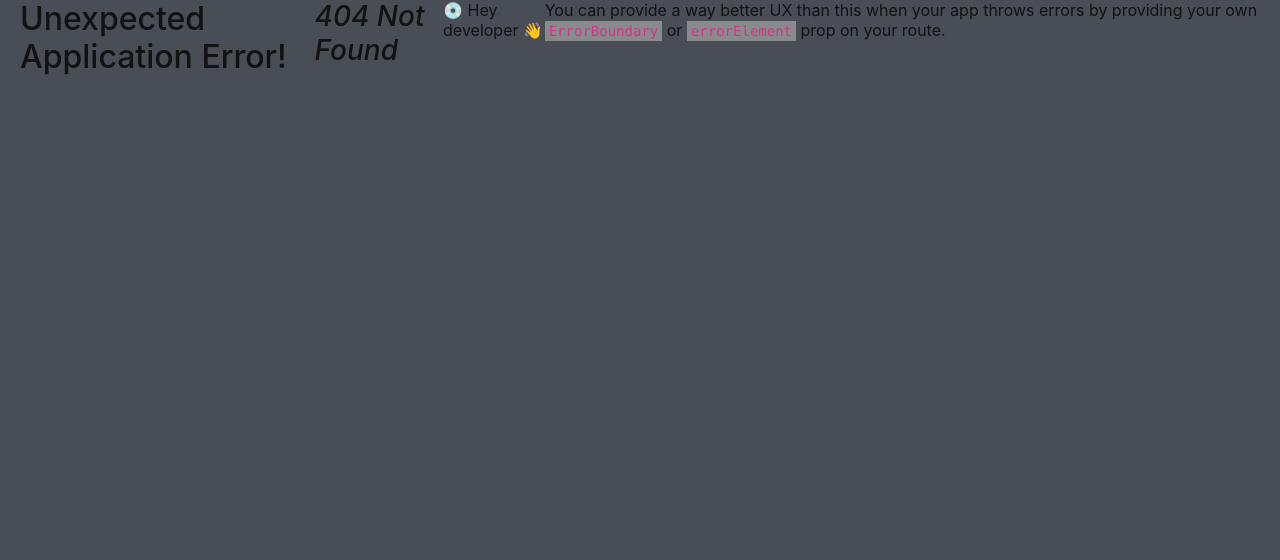
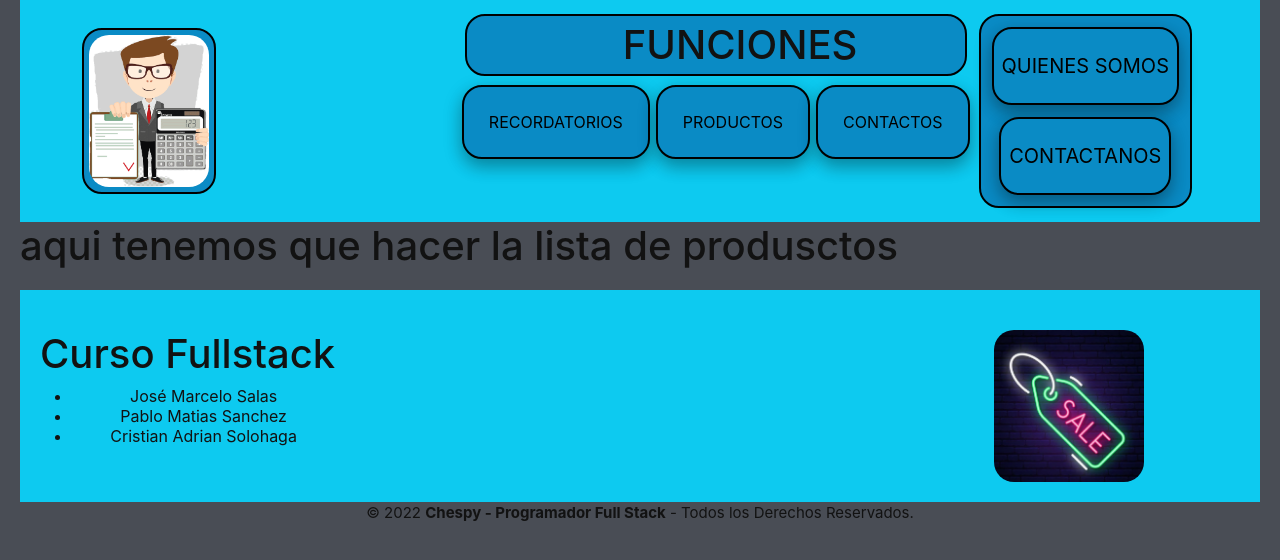
Before and after one commit to josemasa/REACT-TP-HERRAMIENTASVENDEDOR, a React (Vite) app in the folder frontend/: page /productos in a window 1280 px wide. Before the commit this address had no page. Shown: the top 560 px of the page. Built offline with nearby package versions, Linux system fonts and the light colour scheme.

Commit message:
modelando lo nuevo de la pagina
agregue las rutas q no iban a ningun lugar

```diff
--- a/frontend/src/components/Navbar.jsx
+++ b/frontend/src/components/Navbar.jsx
@@ -30,7 +30,7 @@ function BasicExample() {
                   <Nav>
                     <Nav.Link className="funciones2">
                       <Link
-                        to={""}
+                        to={"/recordatorios"}
                         style={{ textDecoration: "none", color: "black" }}
                       >
                         RECORDATORIOS
@@ -38,7 +38,7 @@ function BasicExample() {
                     </Nav.Link>
                     <Nav.Link className="funciones2">
                       <Link
-                        to={""}
+                        to={"/productos"}
                         style={{ textDecoration: "none", color: "black" }}
                       >
                         PRODUCTOS
--- /dev/null
+++ b/frontend/src/pages/productos.jsx
@@ -0,0 +1,17 @@
+import React from "react";
+import Footer from "../components/Footer";
+
+import Navbar from "../components/Navbar";
+function prod() {
+  return (
+    <>
+      <div className="root">
+        <Navbar />
+        <h1>aqui tenemos que hacer la lista de produsctos </h1>
+        <Footer />
+      </div>
+    </>
+  );
+}
+
+export default prod;
--- /dev/null
+++ b/frontend/src/pages/recordatorios.jsx
@@ -0,0 +1,17 @@
+import React from "react";
+import Footer from "../components/Footer";
+
+import Navbar from "../components/Navbar";
+function reco() {
+  return (
+    <>
+      <div className="root">
+        <Navbar />
+        <h1>aqui deberia ir nuestra lista de recodatorios </h1>
+        <Footer />
+      </div>
+    </>
+  );
+}
+
+export default reco;
```
Also changed, not shown: frontend/src/main.jsx (+11 -2 lines).
